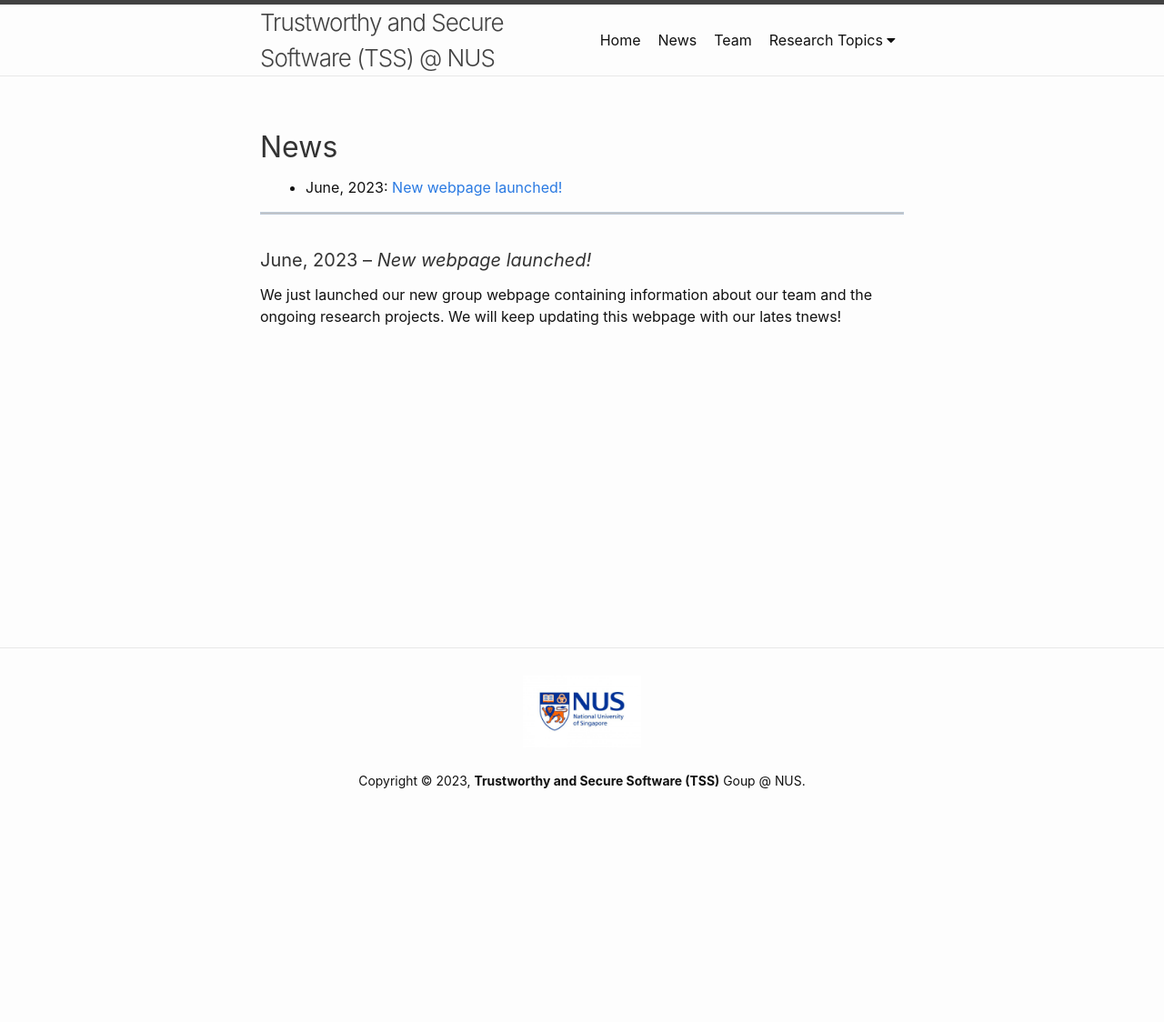
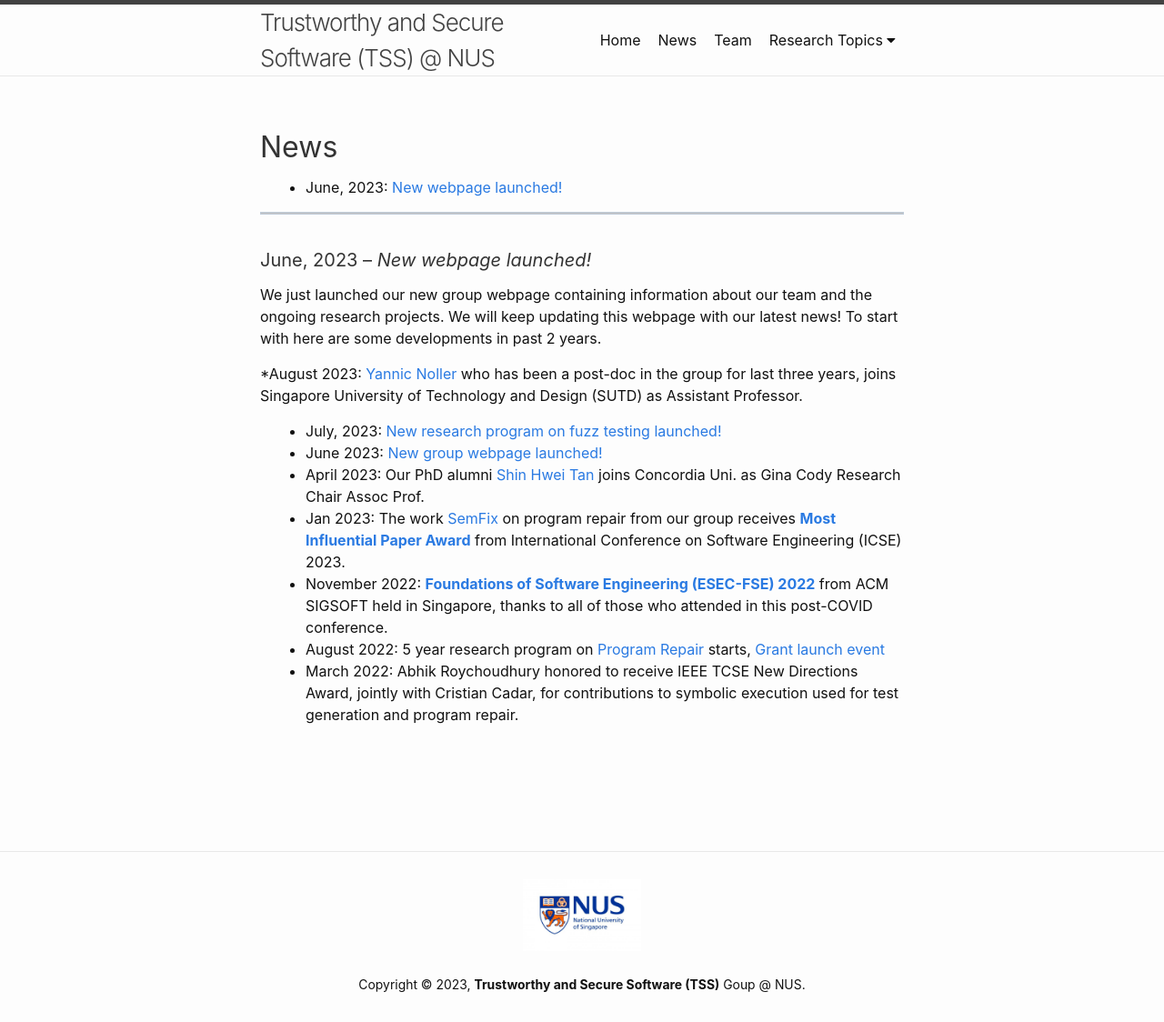
Before and after one commit to nus-tss/nus-tss.github.io, a Jekyll site: the page built from _pages/news.md, in a window 1280 px wide. Shown: the whole page at 91% size. Built offline with Jekyll 4.4.1, drawn with Linux system fonts in a browser that asks for light colours; nearby versions of some CDN libraries; before the commit the page ends 900 px from its top, so only the background shows below that.

Commit message:
Update news.md

```diff
--- a/_pages/news.md
+++ b/_pages/news.md
@@ -15,7 +15,18 @@ permalink: /news/index.html
 
 #### June, 2023 -- *New webpage launched!*
 
-We just launched our new group webpage containing information about our team and the ongoing research projects. We will keep updating this webpage with our lates tnews!
+We just launched our new group webpage containing information about our team and the ongoing research projects. We will keep updating this webpage with our latest news!  To start with here are some developments in past 2 years.
+
+*August 2023: <a href = "https://yannicnoller.github.io/">Yannic Noller</a> who has been a post-doc in the group for last three years, joins Singapore University of Technology and Design (SUTD) as Assistant Professor.
+* July, 2023: <a href="fuzzing/news/#july-2023">New research program on fuzz testing launched!</a>
+* June 2023: <a href="news/#june-2023">New group webpage launched!</a>
+* April 2023: Our PhD alumni <a href="https://shinhwei.com">Shin Hwei Tan<a> joins Concordia Uni. as Gina Cody Research Chair Assoc Prof.
+* Jan 2023: The work
+  <a href= "https://abhikrc.com/pdf/ICSE13-SEMFIX.pdf"> SemFix</a> on program repair from our group receives <a href = "https://www.sigsoft.org/awards/icseMIPAward.html"><b>Most Influential Paper Award</b></a> from International Conference on Software Engineering (ICSE) 2023.
+* November 2022:  <a href="https://2022.esec-fse.org/"><b>Foundations of Software Engineering (ESEC-FSE) 2022</b></a> from ACM SIGSOFT held in Singapore, thanks to all of those who attended in this post-COVID conference.
+* August 2022:  5 year research program on <a href="https://nus-apr.github.io">Program Repair</a> starts, <a href = "https://nus-apr.github.io/launch-event/">Grant launch event</a>
+* March 2022: Abhik Roychoudhury honored to receive IEEE TCSE New Directions Award, jointly with Cristian Cadar, for contributions to symbolic execution used for test generation and program repair.
+
 <br>
 
 
```
